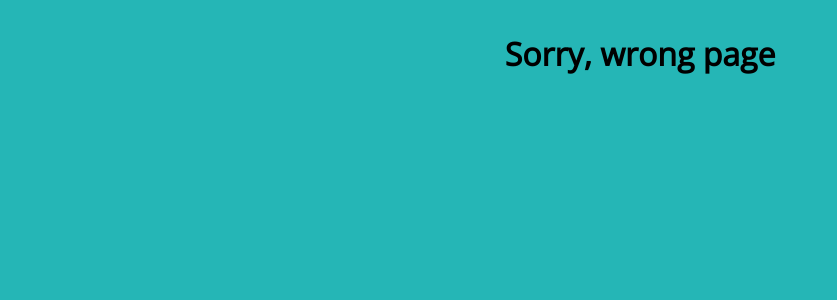
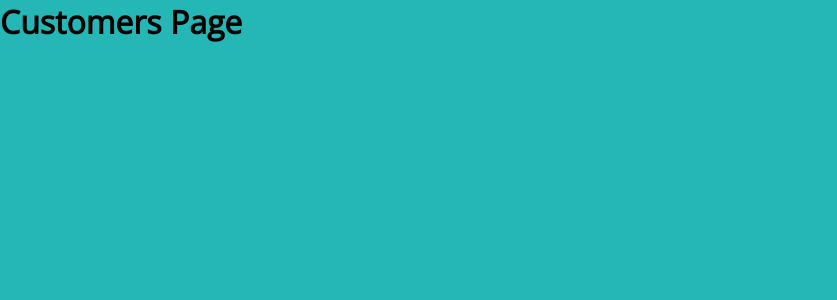
Before and after one commit to Denver-Meadows/inventory-tracker-app, a React (Create React App) app: page /customers in a window 1280 px wide. Shown: the top 300 px of the page, without its empty margins (0-837 px from the left). Built offline with nearby package versions, Linux system fonts and the light colour scheme.

Commit message:
all pages working

```diff
--- a/src/App.js
+++ b/src/App.js
@@ -1,12 +1,28 @@
 import { Switch, Route } from "react-router-dom";
 import Dashboard from "./pages/Dashboard";
 import ErrorPage from "./pages/ErrorPage";
+import Customers from "./pages/Customers";
+import Suppliers from "./pages/Suppliers";
+import Inventory from "./pages/Inventory";
+import Purchasing from "./pages/Purchasing";
 
 function App() {
   return (
     <Switch>
       <Route path="/" exact>
         <Dashboard />
+      </Route>
+      <Route path="/customers">
+        <Customers />
+      </Route>
+      <Route path="/inventory">
+        <Inventory />
+      </Route>
+      <Route path="/purchasing">
+        <Purchasing />
+      </Route>
+      <Route path="/Suppliers">
+        <Suppliers />
       </Route>
       <Route path="*">
         <ErrorPage />
--- /dev/null
+++ b/src/pages/Customers.js
@@ -0,0 +1,11 @@
+import React from "react";
+
+const Customers = () => {
+  return (
+    <div>
+      <h1>Customers Page</h1>
+    </div>
+  );
+};
+
+export default Customers;
--- /dev/null
+++ b/src/pages/Inventory.js
@@ -0,0 +1,11 @@
+import React from "react";
+
+const Inventory = () => {
+  return (
+    <div>
+      <h1>Inventory Page</h1>
+    </div>
+  );
+};
+
+export default Inventory;
--- /dev/null
+++ b/src/pages/Purchasing.js
@@ -0,0 +1,11 @@
+import React from "react";
+
+const Purchasing = () => {
+  return (
+    <div>
+      <h1>Purchasing Page</h1>
+    </div>
+  );
+};
+
+export default Purchasing;
--- /dev/null
+++ b/src/pages/Suppliers.js
@@ -0,0 +1,11 @@
+import React from "react";
+
+const Suppliers = () => {
+  return (
+    <div>
+      <h1>Suppliers page</h1>
+    </div>
+  );
+};
+
+export default Suppliers;
```
